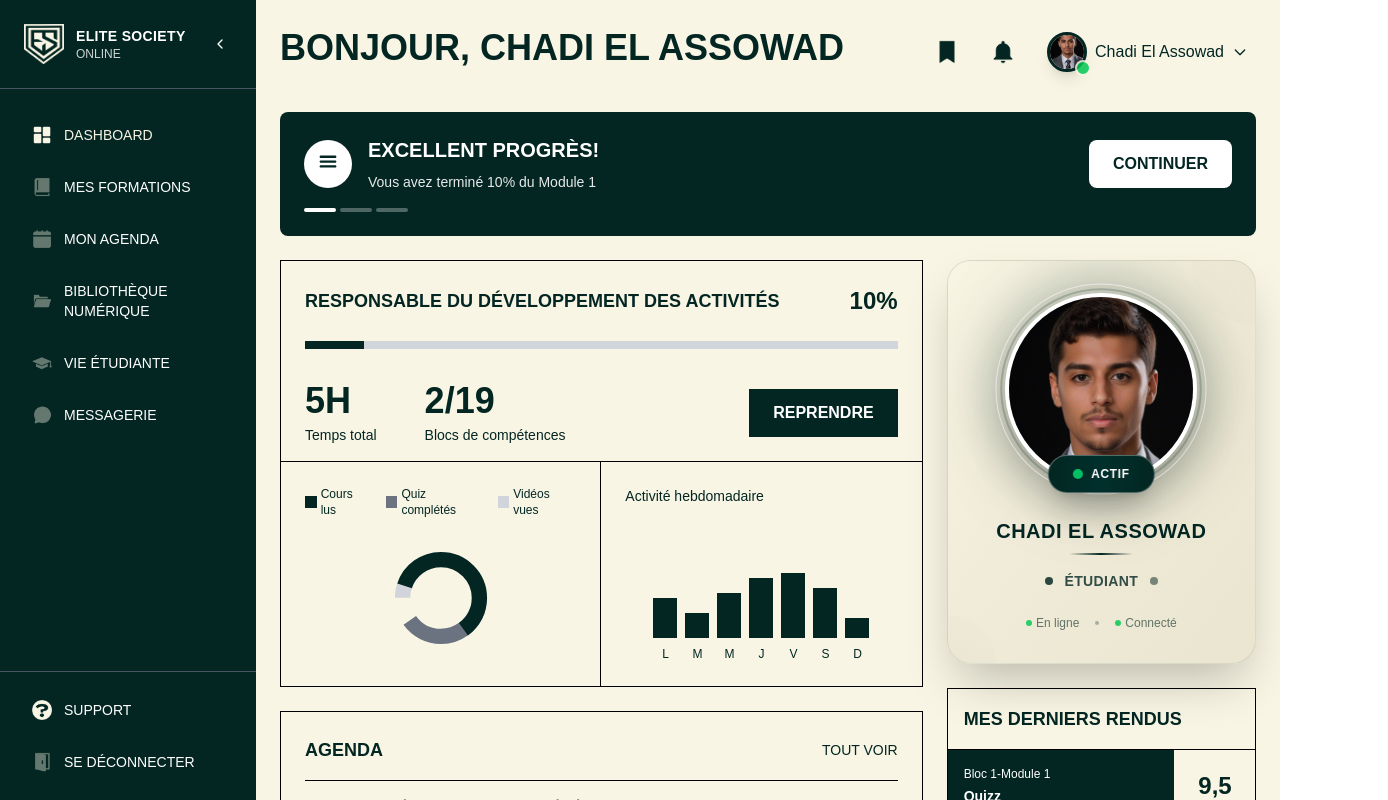
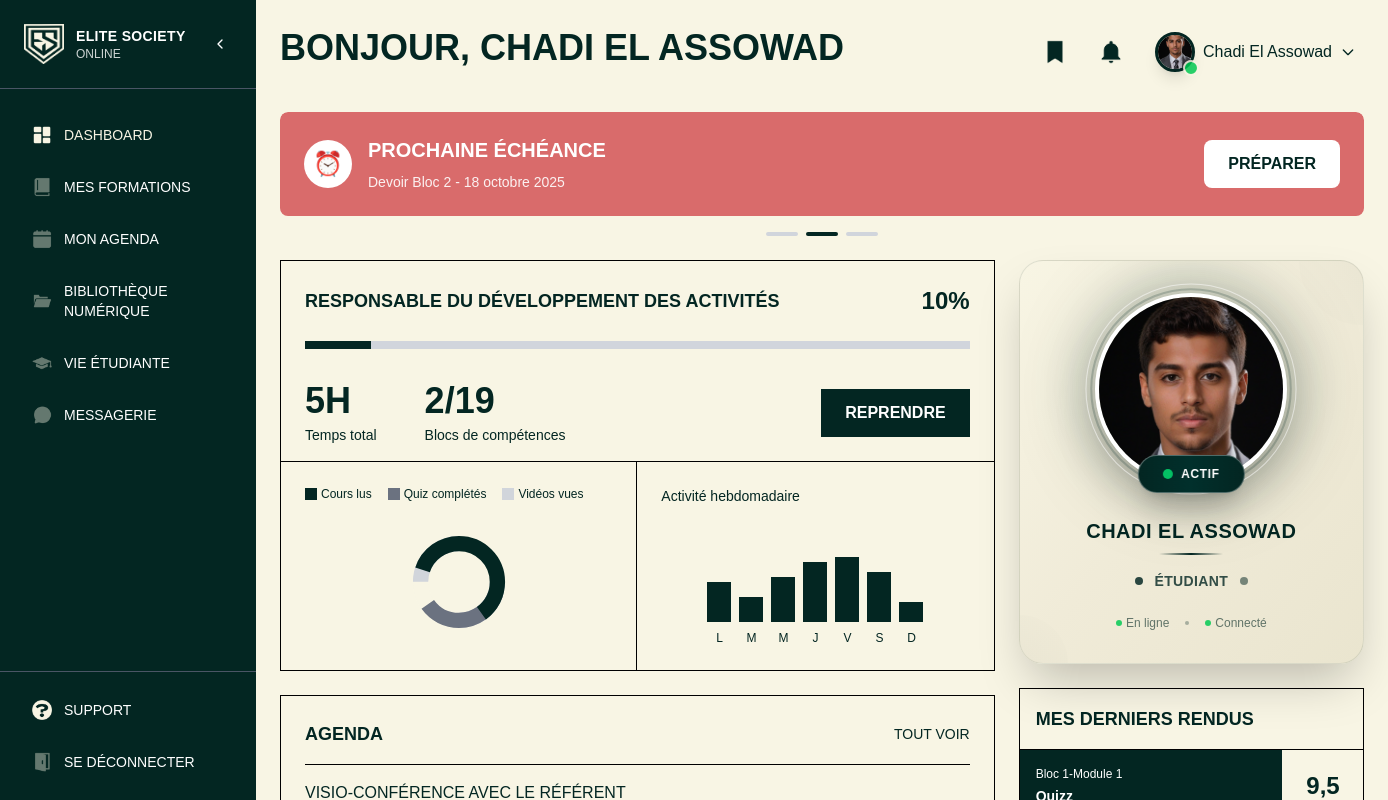
Before and after one commit to merguibi-cloud/Platforme_numerique, a Next.js app: page /espace-etudiant in a window 1280 px wide. Shown: the top 800 px of the page, 1388 px wide, since content can reach past the window. Built offline with nearby package versions, Linux system fonts and the light colour scheme; a web font is replaced by a local one.

Commit message:
Ajouter carousel de progression avec 3 slides et informations importantes

```diff
--- a/src/app/espace-etudiant/components/StudentDashboard.tsx
+++ b/src/app/espace-etudiant/components/StudentDashboard.tsx
@@ -8,6 +8,7 @@ export const StudentDashboard = () => {
   const [activitiesProgress] = useState(10);
   const [competences] = useState({ current: 2, total: 19 });
   const [isDropdownOpen, setIsDropdownOpen] = useState(false);
+  const [currentSlide, setCurrentSlide] = useState(0);
   const dropdownRef = useRef<HTMLDivElement>(null);
   const router = useRouter();
 
@@ -24,6 +25,39 @@ export const StudentDashboard = () => {
       document.removeEventListener('mousedown', handleClickOutside);
     };
   }, []);
+
+  // Auto-défilement du carousel
+  useEffect(() => {
+    const interval = setInterval(() => {
+      setCurrentSlide((prev) => (prev + 1) % 3);
+    }, 4000);
+    return () => clearInterval(interval);
+  }, []);
+
+  // Données des slides
+  const slides = [
+    {
+      title: "EXCELLENT PROGRÈS!",
+      subtitle: `Vous avez terminé ${progress}% du Module 1`,
+      buttonText: "CONTINUER",
+      icon: "📚",
+      color: "bg-[#032622]"
+    },
+    {
+      title: "PROCHAINE ÉCHÉANCE",
+      subtitle: "Devoir Bloc 2 - 18 octobre 2025",
+      buttonText: "PRÉPARER",
+      icon: "⏰",
+      color: "bg-[#D96B6B]"
+    },
+    {
+      title: "RENDEZ-VOUS TUTEUR",
+      subtitle: "Visio tuteur - 15 octobre 2025 à 09h00",
+      buttonText: "REJOINDRE",
+      icon: "👨‍🏫",
+      color: "bg-[#4CAF50]"
+    }
+  ];
 
   return (
     <div className="space-y-6 bg-[#F8F5E4] min-h-screen p-6">
@@ -102,40 +136,58 @@ export const StudentDashboard = () => {
         </div>
       </div>
 
-      {/* Carte de progression principale */}
-      <div className="bg-[#032622] text-white p-6 rounded-lg">
+      {/* Carousel de progression avec 3 slides */}
+      <div className="relative overflow-hidden rounded-lg">
+        <div
+          className="flex transition-transform duration-500 ease-in-out"
+          style={{ transform: `translateX(-${currentSlide * 100}%)` }}
+        >
+          {slides.map((slide, index) => (
+            <div key={index} className={`w-full ${slide.color} text-white p-6 rounded-lg flex-shrink-0`}>
               <div className="flex justify-between items-center">
                 <div className="flex items-center space-x-4">
                   <div className="w-12 h-12 bg-white rounded-full flex items-center justify-center">
-              <svg className="w-6 h-6 text-[#032622]" fill="currentColor" viewBox="0 0 20 20">
-                <path fillRule="evenodd" d="M3 4a1 1 0 011-1h12a1 1 0 110 2H4a1 1 0 01-1-1zm0 4a1 1 0 011-1h12a1 1 0 110 2H4a1 1 0 01-1-1zm0 4a1 1 0 011-1h12a1 1 0 110 2H4a1 1 0 01-1-1z" clipRule="evenodd" />
-              </svg>
+                    <span className="text-2xl">{slide.icon}</span>
                   </div>
                   <div>
                     <h2
                       className="text-xl font-bold mb-2"
                       style={{ fontFamily: 'var(--font-termina-bold)' }}
                     >
-                EXCELLENT PROGRÈS!
+                      {slide.title}
                     </h2>
                     <p className="text-sm opacity-90">
-                Vous avez terminé {progress}% du Module 1
+                      {slide.subtitle}
                     </p>
                   </div>
                 </div>
                 <button
-            onClick={() => router.push('/espace-etudiant/mes-formations')}
+                  onClick={() => {
+                    if (index === 0) router.push('/espace-etudiant/mes-formations');
+                    else if (index === 1) router.push('/espace-etudiant/mes-formations');
+                    else router.push('/espace-etudiant/agenda');
+                  }}
                   className="bg-white text-[#032622] px-6 py-3 font-bold rounded-lg hover:bg-gray-100 transition-colors"
                   style={{ fontFamily: 'var(--font-termina-bold)' }}
                 >
-            CONTINUER
+                  {slide.buttonText}
                 </button>
               </div>
+            </div>
+          ))}
+        </div>
+
         {/* Indicateurs de progression */}
-        <div className="flex space-x-1 mt-4">
-          <div className="w-8 h-1 bg-white rounded"></div>
-          <div className="w-8 h-1 bg-white/30 rounded"></div>
-          <div className="w-8 h-1 bg-white/30 rounded"></div>
+        <div className="flex justify-center space-x-2 mt-4">
+          {slides.map((_, index) => (
+            <button
+              key={index}
+              onClick={() => setCurrentSlide(index)}
+              className={`w-8 h-1 rounded transition-all duration-300 ${
+                index === currentSlide ? 'bg-[#032622]' : 'bg-gray-300'
+              }`}
+            />
+          ))}
         </div>
       </div>
 
```
Lines whose indentation alone changed are shown as unchanged.
